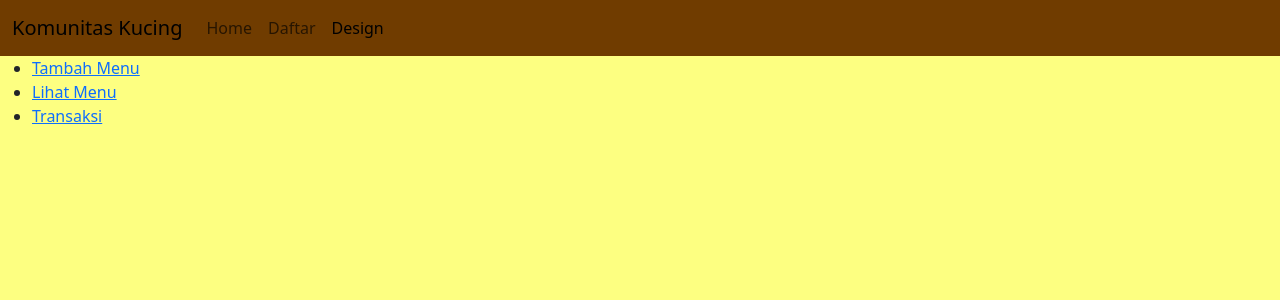
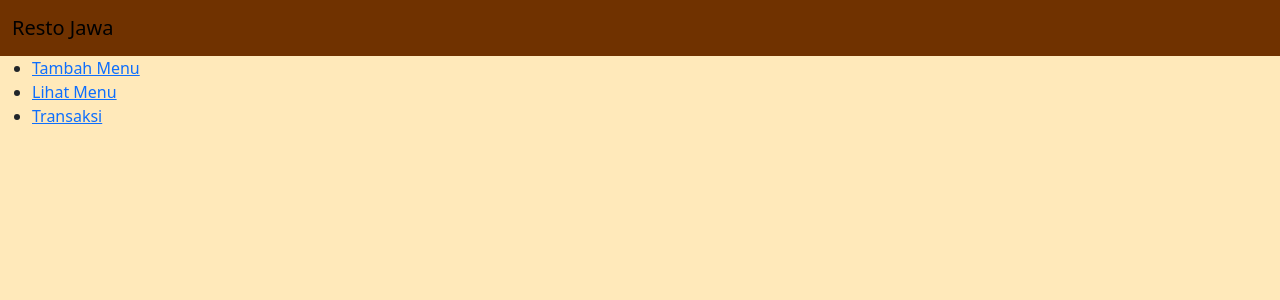
Before and after one commit to alvaro-huller/Project_PPW, a PHP site: page /home_admin.php in a window 1280 px wide. Shown: the top 300 px of the page. Run offline with PHP 8.4, Linux system fonts and the light colour scheme.

Commit message:
Benerin link + navbar

```diff
--- a/home_admin.php
+++ b/home_admin.php
@@ -9,32 +9,18 @@ include "function.php";
     <meta name="viewport" content="width=device-width, initial-scale=1">
     <title>Home</title>
     <link href="https://cdn.jsdelivr.net/npm/bootstrap@5.3.8/dist/css/bootstrap.min.css" rel="stylesheet" integrity="sha384-sRIl4kxILFvY47J16cr9ZwB07vP4J8+LH7qKQnuqkuIAvNWLzeN8tE5YBujZqJLB" crossorigin="anonymous">
-    <link rel="stylesheet" href="Style.css">
+    <link rel="stylesheet" href="style/Style.css">
   </head>
   <body>
     <!-- Navbar -->
     <nav class="navbar navbar-expand-lg">
         <div class="container-fluid">
-            <a class="navbar-brand" href="index.html">Komunitas Kucing</a>
+            <a class="navbar-brand" href="home_admin.php">Resto Jawa</a>
             <button class="navbar-toggler" type="button" data-bs-toggle="collapse" data-bs-target="#navbarNav">
                 <span class="navbar-toggler-icon"></span>
             </button>
-            <div class="collapse navbar-collapse" id="navbarNav">
-                <ul class="navbar-nav">
-                    <li class="nav-item">
-                        <a class="nav-link" href="index.html">Home</a>
-                    </li>
-                    <li class="nav-item">
-                        <a class="nav-link" href="form.html">Daftar</a>
-                    </li>
-                    <li class="nav-item">
-                        <a class="nav-link active" href="design.html">Design</a>
-                    </li>
-                </ul>
-            </div>
         </div>
     </nav>
-
     <ul>
         <li><a href="tambahmenu.php">Tambah Menu</a></li>
         <li><a href="lihatmenu.php">Lihat Menu</a></li>
--- a/style/Style.css
+++ b/style/Style.css
@@ -1,7 +1,7 @@
 nav {
-    background-color: rgb(112, 60, 0);
+    background-color: rgb(112, 50, 0);
 }
 
 body {
-    background-color: rgb(253, 255, 129);
+    background-color: rgb(255, 233, 186);
 }
```
Also changed, not shown: lihatmenu.php (+7 -4 lines).
